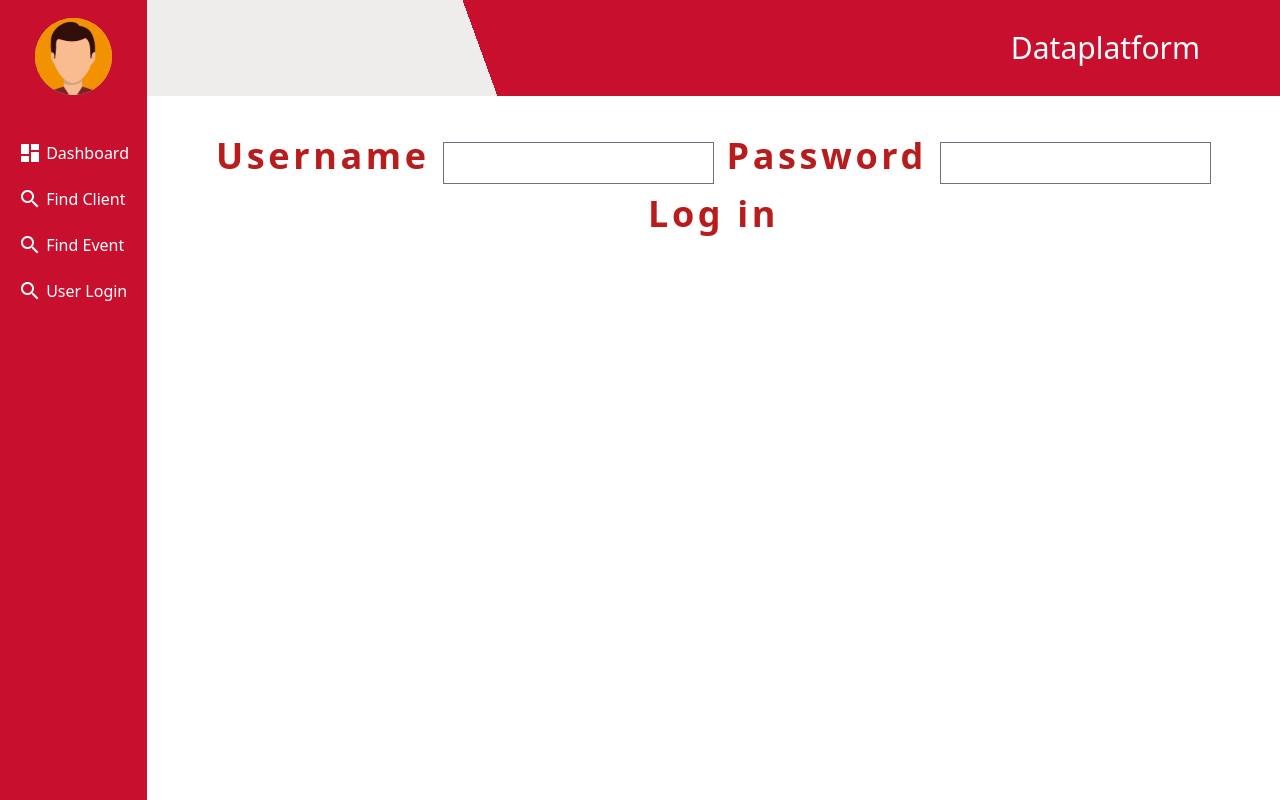
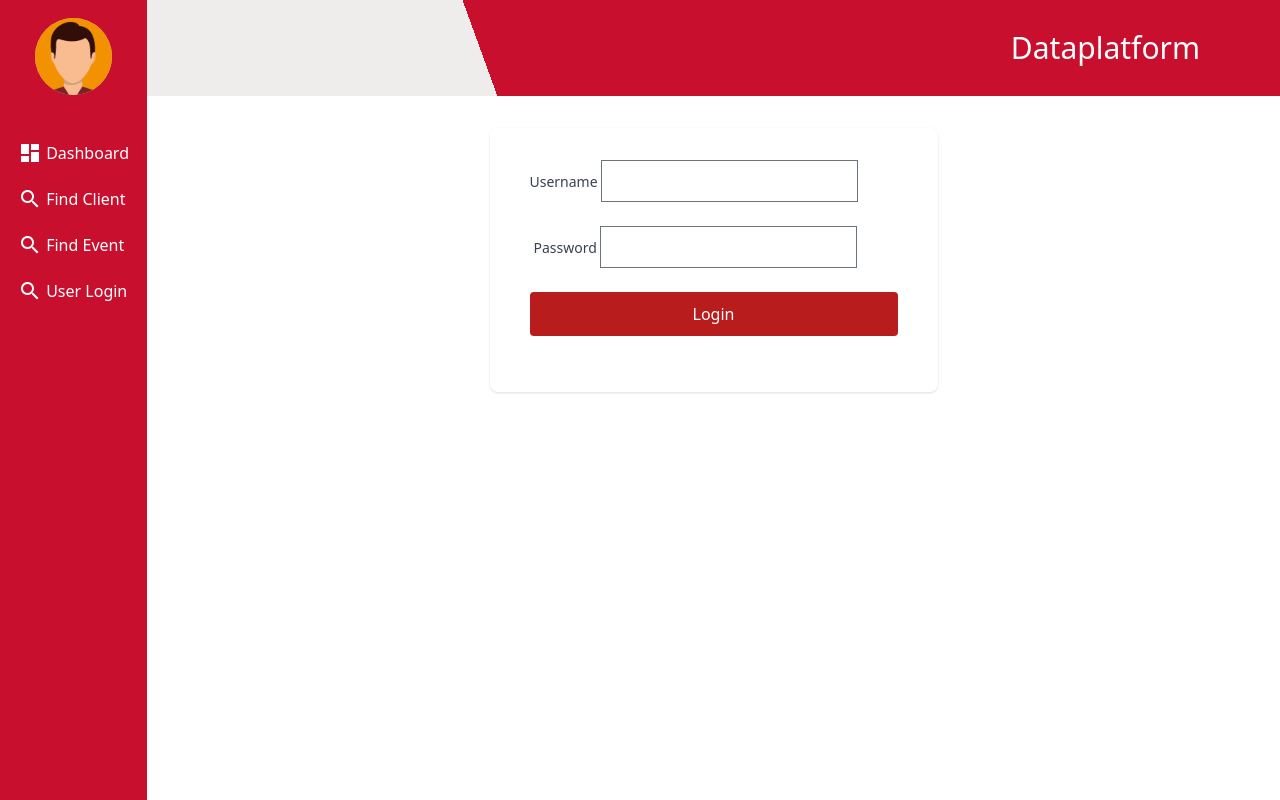
Before and after one commit to CIS-Spring-2023/project-cis_4339_project_15, a Vue app in the folder frontend/: page /loginpage in a window 1280 px wide. Built offline with nearby package versions, Linux system fonts and the light colour scheme; no server answers.

Commit message:
FE-1 final login

```diff
--- a/frontend/src/components/loginPage.vue
+++ b/frontend/src/components/loginPage.vue
@@ -7,6 +7,8 @@ export default {
       // Variables from the login form
       username: '',
       password: '',
+      fail: false,
+      success: false
     }
   },
 
@@ -16,10 +18,10 @@ export default {
   methods: {
     login() {
       if (this.username === 'user' && this.password === 'password') {
-        alert('Login successful!');
+        this.success = true;
         this.$root.updateAuth(true);
       } else {
-        alert('Invalid username or password.');
+        this.fail = true;
       }
 
     },
@@ -28,20 +30,20 @@ export default {
 </script>
 
 <template>
-  <main>
-    <div>
-    <form class="font-bold text-4xl text-red-700 tracking-widest text-center mt-10"
-        @submit.prevent="login">
-      <label>
-        Username
-        <input type="text" v-model="username" />
-      </label>
-      <label>
-        Password
-        <input type="password" v-model="password" />
-      </label>
-      <button type="submit">Log in</button>
-    </form>
+  <div class="mt-8 sm:mx-auto sm:w-full sm:max-w-md">
+    <div class="py-8 px-4 shadow sm:rounded-lg sm:px-10">
+      <form @submit.prevent="login">
+        <label class="block text-sm font-medium text-gray-700">Username
+          <input type="text" v-model="username" />
+        </label><br>
+        <label class="block text-sm font-medium text-gray-700 ml-1">Password
+          <input type="password" v-model="password" />
+        </label><br>
+          <button class="w-full flex justify-center bg-red-700 text-white rounded" type="submit">Login</button>
+      </form>
+      <br>
+      <div v-if="fail" class="text-red-700 w-full flex justify-center">Incorrect Username or Password</div>
+      <div v-if="success" class="text-green-700 w-full flex justify-center">Success</div>
     </div>
-  </main>
+  </div>
 </template>
--- a/frontend/src/router/index.js
+++ b/frontend/src/router/index.js
@@ -11,7 +11,8 @@ const routes = [
     path: '/intakeform',
     name: 'intakeform',
     props: true,
-    component: () => import('../components/intakeForm.vue')
+    component: () => import('../components/intakeForm.vue'),
+    meta: {needLogin: true}
   },
   {
     path: '/findclient',
@@ -27,7 +28,8 @@ const routes = [
   {
     path: '/eventform',
     name: 'eventform',
-    component: () => import('../components/eventForm.vue')
+    component: () => import('../components/eventForm.vue'),
+    meta: {needLogin: true}
   },
   {
     path: '/findevents',
@@ -51,4 +53,24 @@ const router = createRouter({
   history: createWebHistory(),
   routes
 })
+
+// The routes that need login are not visibly shown
+// However they can still be viewed if link is manually typed in
+// So a route guard is used just in case, routes needing login will have meta
+router.beforeEach((to, from, next) => {
+  // Does route need login?
+  if (to.matched.some(record => record.meta.needLogin)) {
+    // value is true, user is authenticated so proceed, using same var from app.vue
+    const va = sessionStorage.getItem('auth')
+    if (va) {
+      next()
+    } else {
+      // Cannot access route without login, redirect to login page
+      next('/loginPage')
+    }
+  } else {
+    // Continue to route if no login needed
+    next()
+  }
+})
 export default router
```
